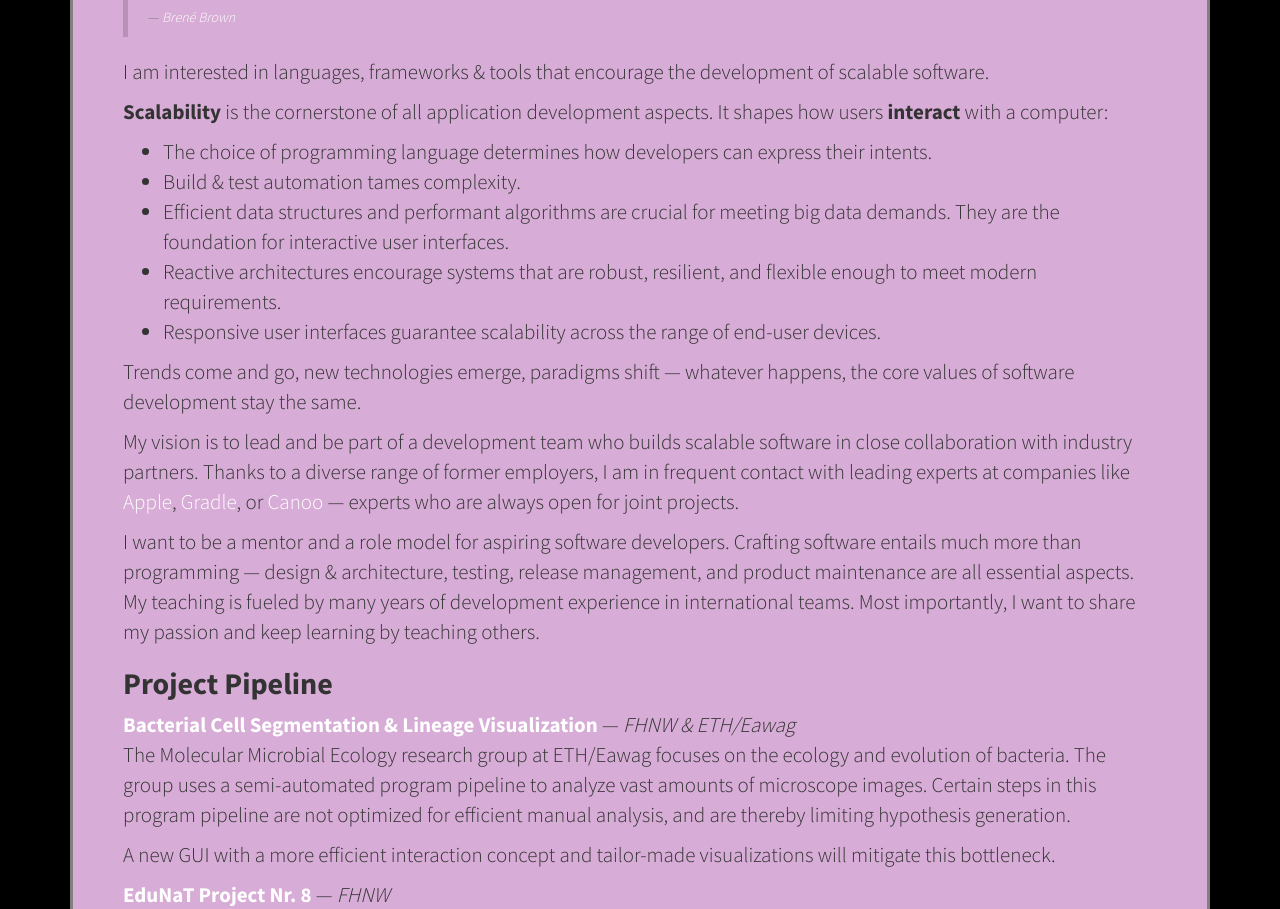
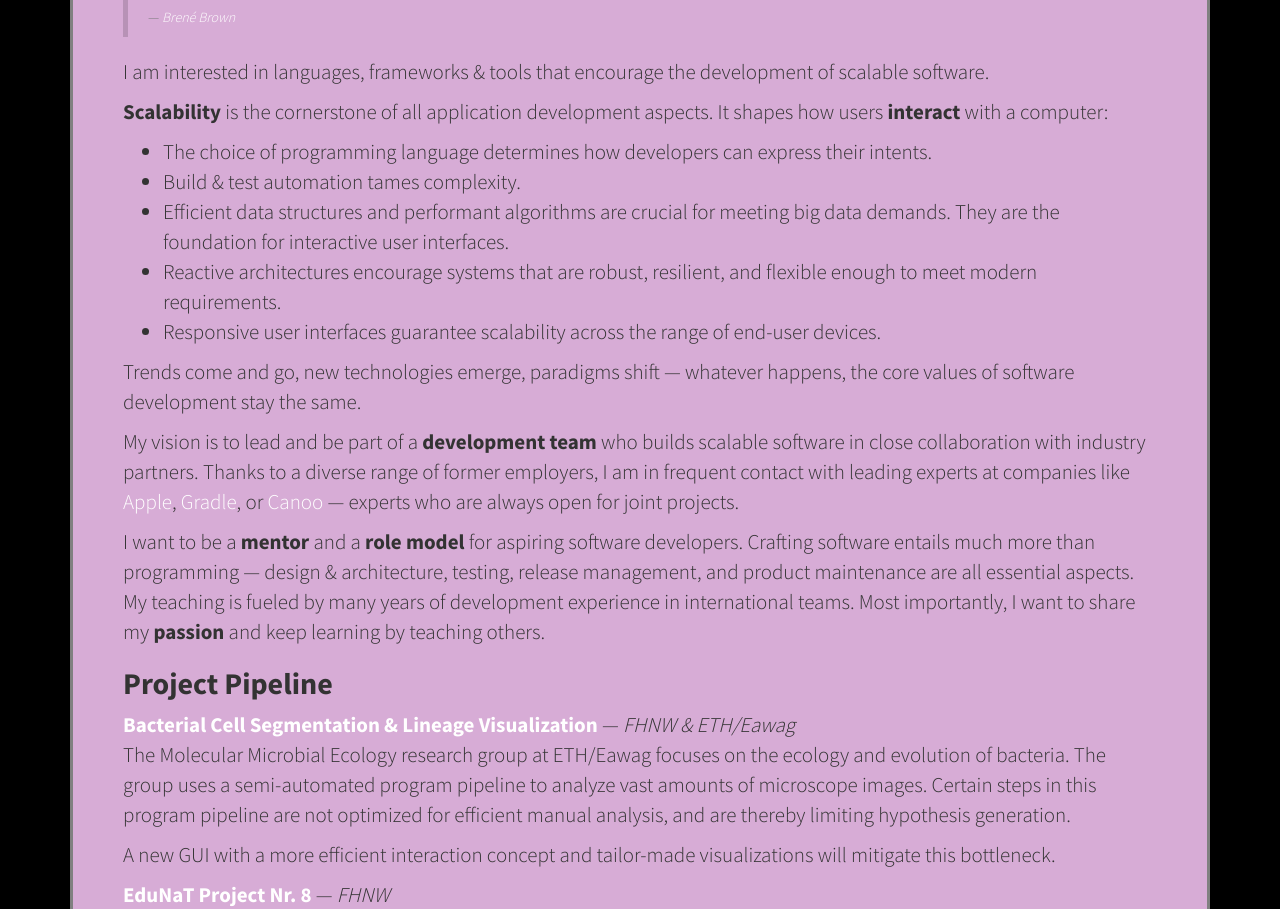
Before and after one commit to netzwerg/netzwerg.ch, a plain HTML site: page cv/focus.html in a window 1280 px wide. Shown: the part 191-1100 px from the top of the page. Drawn offline with nearby package versions, Linux system fonts and the light colour scheme.

Commit message:
Favicon and misc

```diff
--- a/cv/focus.html
+++ b/cv/focus.html
@@ -2,8 +2,9 @@
 <html>
 <head>
     <meta name="robots" content="noindex, nofollow">
+    <link href="/favicon.png" rel="icon"/>
     <meta charset="utf-8">
-    <title>Rahel Lüthy | Interests & Vision</title>
+    <title>Rahel Lüthy | Focus</title>
     <meta name="viewport" content="width=device-width, initial-scale=1.0">
     <meta charset="utf-8"/>
     <meta http-equiv="X-UA-Compatible" content="IE=edge"/>
@@ -69,17 +70,17 @@
                     software development stay the same.
                 </p>
                 <p>
-                    My vision is to lead and be part of a development team who builds scalable software in close
+                    My vision is to lead and be part of a <b>development team</b> who builds scalable software in close
                     collaboration with industry partners. Thanks to a diverse range of former employers, I am in
                     frequent contact with leading experts at companies like <a
                         href="http://www.apple.com/">Apple</a>, <a href="http://gradle.org/">Gradle</a>, or
                     <a href="http://www.canoo.com/">Canoo</a> &mdash; experts who are always open for joint projects.
                 </p>
                 <p>
-                    I want to be a mentor and a role model for aspiring software developers. Crafting software entails
+                    I want to be a <b>mentor</b> and a <b>role model</b> for aspiring software developers. Crafting software entails
                     much more than programming &mdash; design & architecture, testing, release management, and product
                     maintenance are all essential aspects. My teaching is fueled by many years of development experience
-                    in international teams. Most importantly, I want to share my passion and keep learning by teaching
+                    in international teams. Most importantly, I want to share my <b>passion</b> and keep learning by teaching
                     others.
                 </p>
                 <h2>Project Pipeline</h2>
```
Also changed, not shown: cv/api.html (+2 -1 lines), cv/gui.html (+2 -0 lines), cv/index.html (+1 -0 lines), cv/teaching.html (+1 -0 lines).
